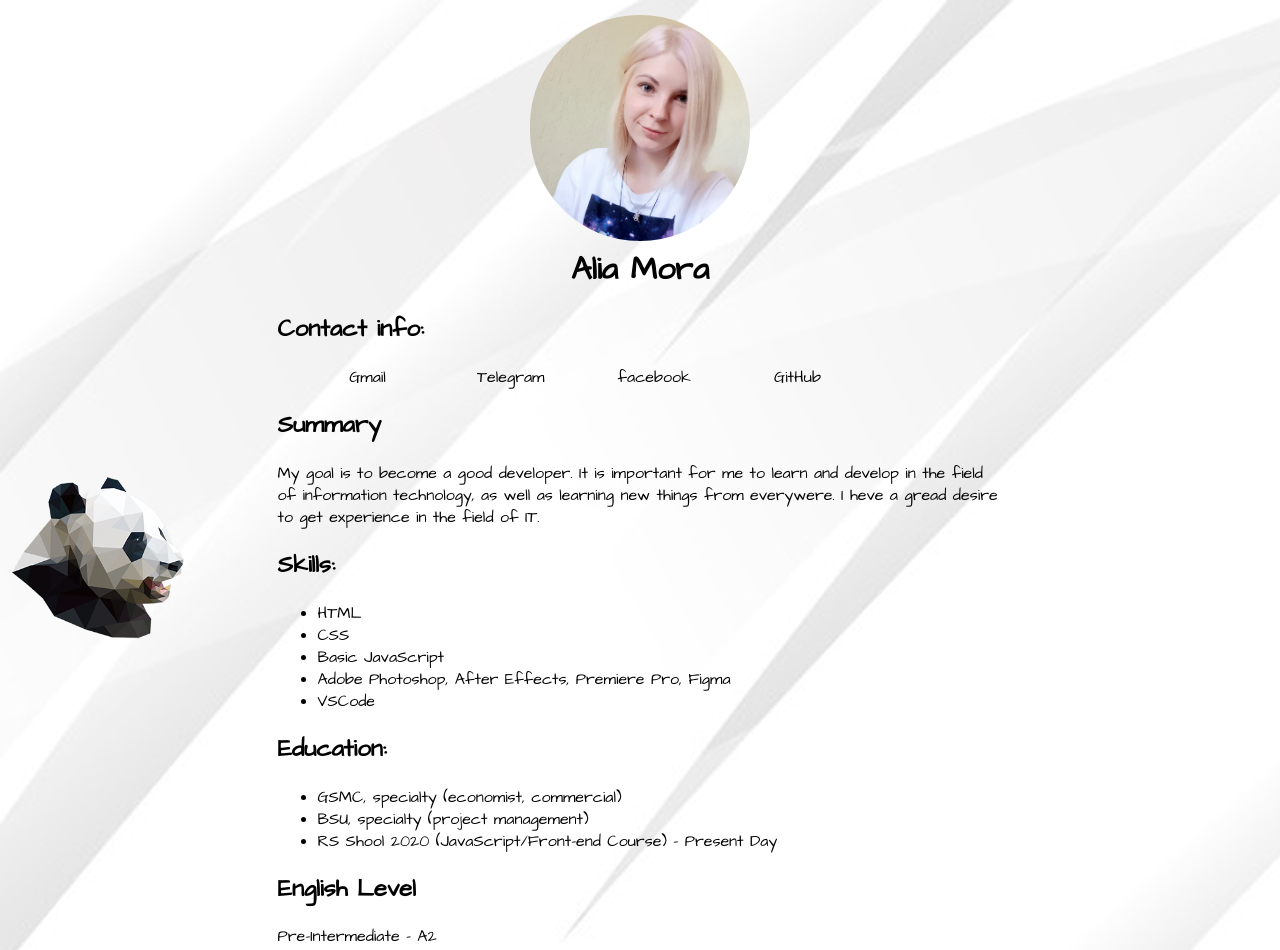
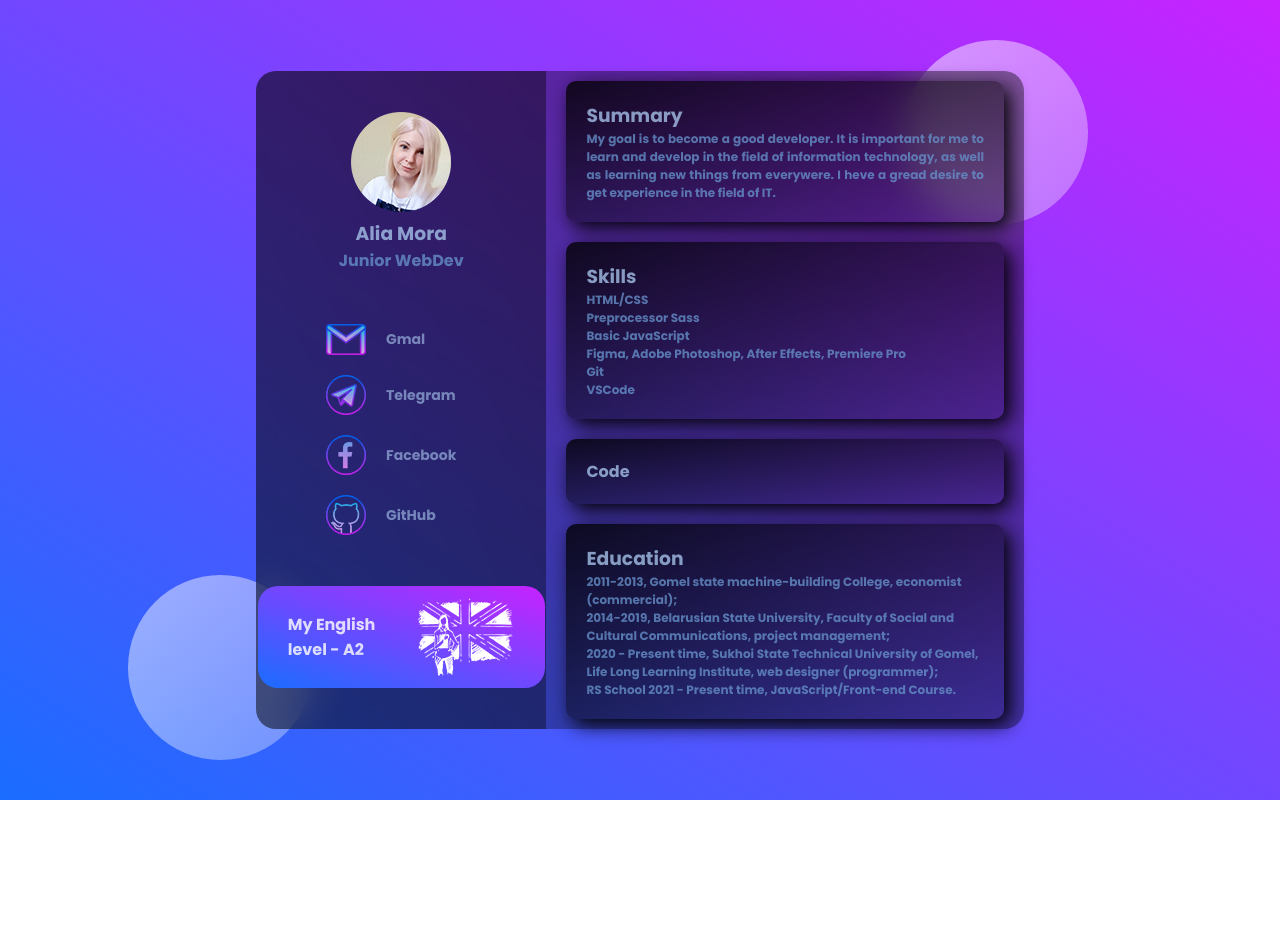
Before and after one commit to aliamora/rsschool-cv, a plain HTML site: page index.html in a window 1280 px wide. Shown: the top 950 px of the page. After the commit the page ends 800 px from the top, so only its background shows below. Drawn offline with Linux system fonts and the light colour scheme.

Commit message:
refactor: formatting code

```diff
--- a/index.html
+++ b/index.html
@@ -5,46 +5,78 @@
     <meta name="viewport" content="width=device-width, initial-scale=1.0">
     <meta http-equiv="x-ua-compatible" content="ie=edge">
     <link rel="stylesheet" href="style.css">
-    <link href="https://fonts.googleapis.com/css2?family=Architects+Daughter&display=swap" rel="stylesheet">
-    <title>Resume</title>
+		<link rel="preconnect" href="https://fonts.gstatic.com">
+		<link href="https://fonts.googleapis.com/css2?family=Poppins:ital,wght@0,400;0,700;1,500&display=swap" rel="stylesheet">
+    <title>CV</title>
 </head>
 <body>
-    <header>
-        <img class="picture" src="img/photo.jpg" alt="myPhoto">
-        <h1>Alia Mora</h1>
-    </header>
-        <h2>Contact info:</h2>
-        <nav class="navbar">
-            <ul>
-                <li><a href="mailto:mayak.asd@gmail.com">Gmail</a></li>
-                <li><a href="https://t.me/aliamor/">Telegram</a></li>
-                <li><a href="https://www.facebook.com/alinmoraa/">facebook</a></li>
-                <li><a href="https://github.com/aliamora">GitHub</a></li>
-            </ul>
-        </nav>
-    <main>
-        <img id="panda" src="./img/panda.png" src="panda">
-        <h2>Summary</h2>
-        <p> My goal is to become a good developer. It is important for me to learn and develop in the field
-            of information technology,  as well as learning new things from everywere. I heve a gread desire
-            to get experience in the field of IT.
-        </p>
-        <h2>Skills:</h2>
-        <ul>
-            <li>HTML</li>
-            <li>CSS</li>
-            <li>Basic JavaScript</li>
-            <li>Adobe Photoshop, After Effects, Premiere Pro, Figma</li>
-            <li>VSCode</li>
-        </ul>
-        <h2>Education:</h2>
-        <ul>
-            <li>GSMC, specialty (economist, commercial)</li>
-            <li>BSU, specialty (project management)</li>
-            <li>RS Shool 2020 (JavaScript/Front-end Course) - Present Day</li>
-        </ul>
-        <h2>English Level</h2>
-        <p>Pre-Intermediate - A2</p>
+	<main>
+		<section class="glass">
+			<div class="dashboard">
+				<div class="user">
+					<img src="img/photo.png" alt="photo">
+					<h3>Alia Mora</h3>
+					<p>Junior WebDev</p>
+				</div>
+				<ul class="contact__info">
+					<li class="list__link">
+						<a href="mailto:mayak.asd@gmail.com"><img src="img/icons/gmail.png"><h3>Gmal</h3></a>
+					</li>
+					<li class="list__link">
+						<a href="https://t.me/aliamor/"><img src="img/icons/telegram.png"><h3>Telegram</h3></a>
+					</li>
+					<li class="list__link">
+						<a href="https://www.facebook.com/alinmoraa/"><img src="img/icons/facebook.png"><h3>Facebook</h3></a>
+					</li>
+					<li class="list__link">
+						<a href="https://github.com/aliamora"><img src="img/icons/github.png"><h3>GitHub</h3></a>
+					</li>
+				</ul>
+				<div class="eng">
+					<p>My English level - A2</p>
+					<img src="img/1.png" alt="british flag">
+				</div>
+			</div>
+			<div class="cards">
+				<div class="card">
+					<div class="card-info">
+						<h3 class="card-info_title">Summary</h3>
+						<p class="card-info_text">My goal is to become a good developer. It is important for me to learn and develop in the field of information technology, as well as learning new things from everywere. I heve a gread desire to get experience in the field of IT.</p>
+					</div>
+				</div>
+				<div class="card">
+					<div class="card-info">
+						<h3 class="card-info_title">Skills</h3>
+						<ul class="skills">
+							<li class="list__skills">HTML/CSS</li>
+							<li class="list__skills">Preprocessor Sass</li>
+							<li class="list__skills">Basic JavaScript</li>
+							<li class="list__skills">Figma, Adobe Photoshop, After Effects, Premiere Pro</li>
+							<li class="list__skills">Git</li>
+							<li class="list__skills">VSCode</li>
+						</ul>
+					</div>
+				</div>
+				<div class="card">
+					<div class="card-info">
+						<a href="code.html">Code</a>
+					</div>
+				</div>
+				<div class="card">
+					<div class="card-info">
+						<h3 class="card-info_title">Education</h3>
+						<ul class="skills">
+							<li class="list__skills">2011-2013, Gomel state machine-building College, economist (commercial);</li>
+							<li class="list__skills">2014-2019, Belarusian State University, Faculty of Social and Cultural Communications, project management;</li>
+							<li class="list__skills">2020 - Present time, Sukhoi State Technical University of Gomel, Life Long Learning Institute, web designer (programmer);</li>
+							<li class="list__skills">RS School 2021 - Present time, JavaScript/Front-end Course.</li>
+						</ul>
+					</div>
+				</div>
+			</div>
+		</section>
     </main>
+    <div class="circle__one"></div>
+    <div class="circle__two"></div>
 </body>
 </html>
--- a/style.css
+++ b/style.css
@@ -1,51 +1,176 @@
-body {
-    display: block;
-    width: 725px;
-    margin: 0 auto;
-    background-image: url(./img/background.png);
-    font-family: 'Architects Daughter', cursive, sans-serif;
+* {
+  margin: 0;
+  padding: 0;
+  box-sizing: border-box;
 }
 
-header {
-    margin: 15px 0 0 0;
-    text-align: center;
+html {
+  font-size: 10px;
 }
 
-h1 {
-     margin: 0 auto;
+body {
+  font-size: 1.6rem;
 }
 
-.picture {
-    width: 220px;
-    border-radius: 150px;
+p {
+  color: #658ec6;
+  font-weight: 600;
+  opacity: 0.8;
 }
 
-.navbar ul {
-    display: flex;
-    list-style-type: none;
-    width: 530px;;
-    justify-content: space-between;
+h3 {
+  color: #a4c0e6;
+  font-weight: 600;
+  opacity: 0.8;
 }
 
-.navbar ul li a:link {
-    display: flex;
-    width: 100px;
-    color: #000;
-    border-color:  #696969;
-    align-items: center;
-    justify-content: center;
-    text-decoration: none;
-
+main {
+  font-family: 'Poppins', Verdana, sans-serif;
+  min-height: 100vh;
+  background: linear-gradient(to right top, #1A6DFF, #C822FF);
+  display: flex;
+  align-items: center;
+  justify-content: center;
 }
 
-.navbar ul li a:hover {
-    border-radius: 60px;
-    border: 3px solid  #696969;
+.glass {
+  min-height: 80vh;
+  width: 60%;
+  background: linear-gradient(
+      to left bottom,
+      rgba(0, 0, 0, 0.4),
+      rgba(0, 0, 0, 0.3)
+  );
+  border-radius: 20px;
+  z-index: 2;
+  backdrop-filter: blur(20px);
+  display: flex;
 }
 
-#panda {
-    width: 215px;
-    position: fixed;
-    top: 450px;
-    left: 0px;
+.circle__one, .circle__two {
+  background: linear-gradient(
+      to right bottom,
+      rgba(255, 255, 255, 0.5),
+      rgba(255, 255, 255, 0.3)
+  );
+  height: 185px;
+  width: 185px;
+  position: absolute;
+  border-radius: 50%;
 }
+
+.circle__one {
+  top: 5%;
+  right: 15%;
+}
+
+.circle__two {
+  bottom: 5%;
+  left: 10%;
+}
+
+.dashboard {
+  flex: 1;
+  display: flex;
+  flex-direction: column;
+  align-items: center;
+  justify-content: space-evenly;
+  text-align: center;
+  background: linear-gradient(
+          to left bottom,
+          rgba(0, 0, 0, 0.4),
+          rgba(0, 0, 0, 0.3)
+  );
+  border-radius: 20px 0 0 20px;
+}
+
+.cards {
+  flex: 2;
+}
+
+.list__link {
+  display: flex;
+  /*margin: 15px 0;*/
+  padding: 10px 50px;
+  align-items: center;
+  list-style: none;
+}
+.list__link a , h3 {
+  display: flex;
+  align-items: center;
+  text-decoration: none;
+  padding: 0 20px;
+}
+
+a h3:hover {
+  opacity: 3;
+  transition: all 0.3s;
+}
+
+
+.eng {
+  background: linear-gradient(to right top, #1A6DFF, #C822FF);
+  border-radius: 20px;
+  color: #fff;
+  padding: 10px;
+  display: flex;
+  justify-content: space-evenly;
+  align-items: center;
+}
+
+.eng p {
+  width: 40%;
+  font-weight: 600;
+  color: #ffffff;
+  text-align: start;
+}
+
+/**/
+
+.cards {
+  display: flex;
+  flex-direction: column;
+  justify-content: space-evenly;
+}
+
+.card {
+  display: flex;
+  background: linear-gradient(to left top,
+      rgba(0, 0, 0, 0.1),
+      rgba(0, 0, 0, 0.8)
+  );
+  border-radius: 10px;
+  margin: 10px 20px;
+  padding: 20px;
+  box-shadow: 6px 6px 20px;
+  /*box-shadow: 6px 6px 6px;*/
+}
+
+.card-info_title {
+  padding: 0;
+}
+
+.card-info_text {
+  font-size: 12px;
+  text-align: justify;
+}
+
+li {
+  list-style: none;
+  color: #658ec6;
+  font-weight: 600;
+  opacity: 0.8;
+  font-size: 12px;
+}
+
+.card-info a {
+  color: #a4c0e6;
+  font-weight: 600;
+  opacity: 0.8;
+  text-decoration: none;
+}
+
+.card-info a:hover {
+  opacity: 1;
+  transition: all 0.3s;
+}
```
Also changed, not shown: code.html (added, +234 -0 lines), img/1.png (added), img/icons/facebook.png (added), img/icons/github.png (added), img/icons/gmail.png (added), img/icons/telegram.png (added), img/photo.png (added).
